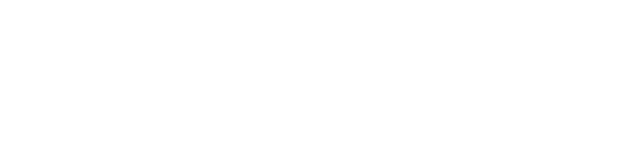
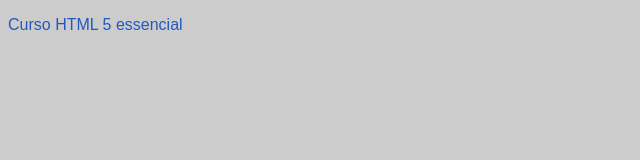
Before and after one commit to Seixaslima/Curso-web-Udemy, a plain HTML site: page unidade04/arquivo.html in a window 1280 px wide. Shown: the whole page, without its empty margins (0-640 px from the left). Drawn offline with Linux system fonts and the light colour scheme.

Commit message:
Modificações unidade 4

```diff
--- a/unidade04/arquivo.html
+++ b/unidade04/arquivo.html
@@ -1,10 +1,25 @@
 <!DOCTYPE html>
-<html lang="pt-BR" >
-    <head>
-        <title>Unidade 02 - Elemento Head</title>
-        <meta charset="utf-8">
+<html lang="pt-BR">
+  <head>
+    <title>Unidade 02 - Elemento Head</title>
+    <meta charset="utf-8" />
+    <style>
+      body {
+        background: #ccc;
+        font-family: Arial, Helvetica, sans-serif;
+        color: rgb(34, 89, 192);
+      }
+    </style>
 
-    </head>
-    <body>
-    </body>
+    <script>
+      function escreverNome() {
+        nome.innerHTML = 'Curso HTML 5 essencial'
+      }
+
+      window.onload = escreverNome
+    </script>
+  </head>
+  <body>
+    <p id="nome"></p>
+  </body>
 </html>
```
Also changed, not shown: unidade03/index.html (added, +11 -0 lines).
